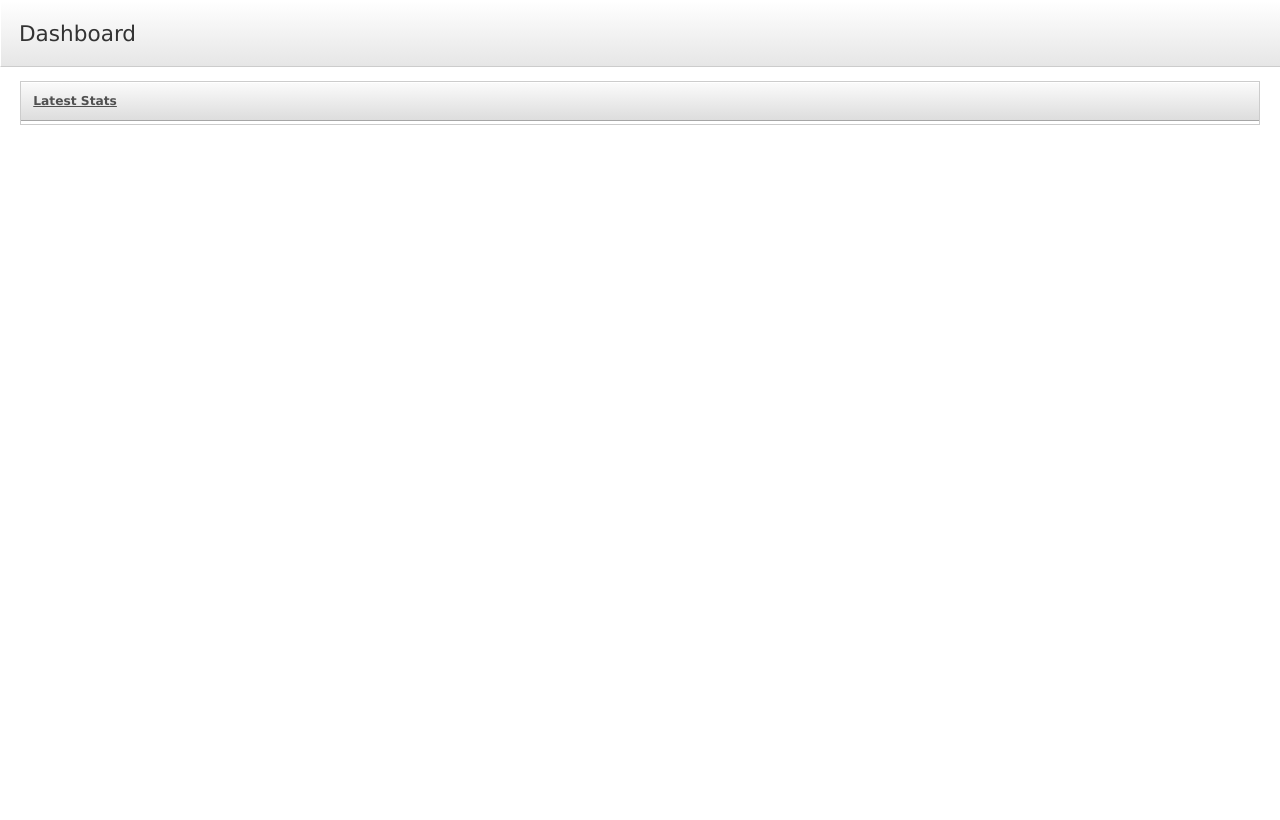
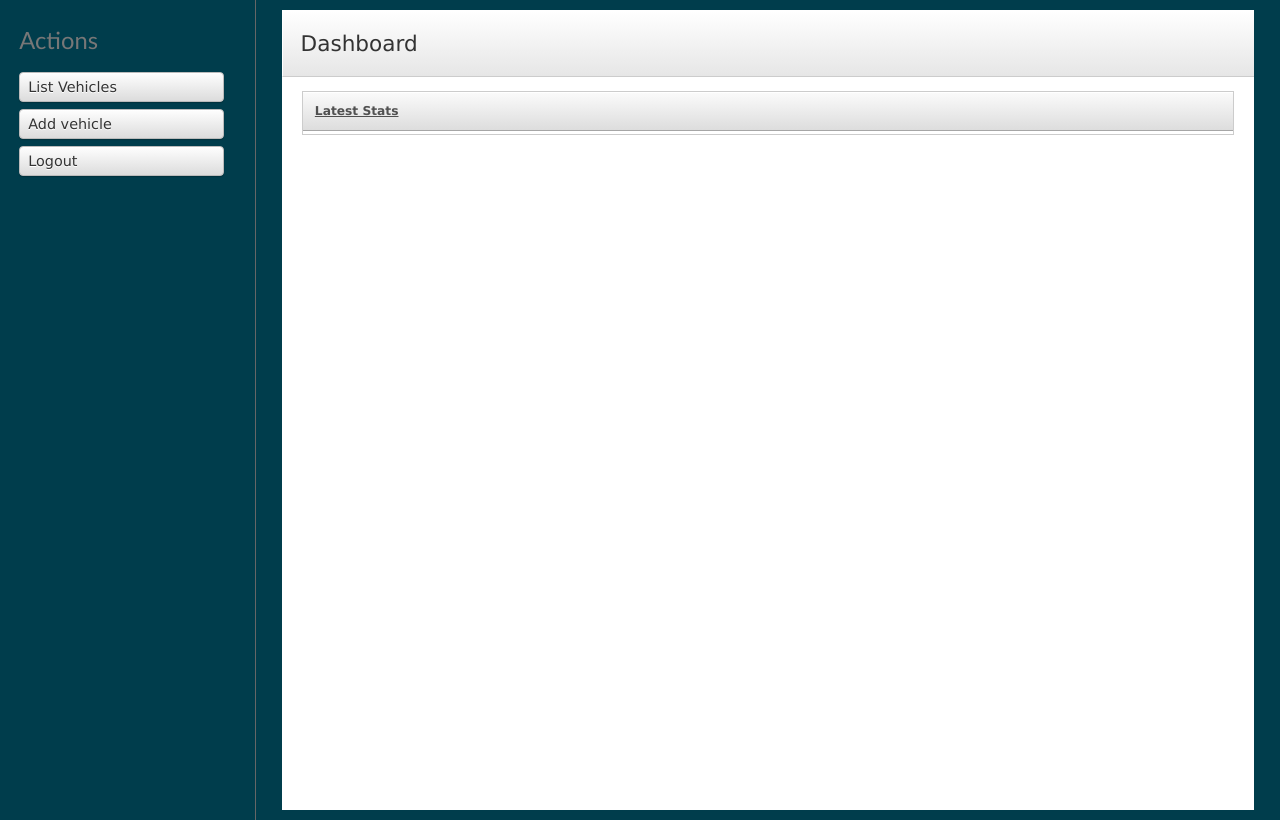
Before and after one commit to gitter-badger/T2MS, a CakePHP app: the page made by app/View/ownerDashboard/index.ctp in a window 1280 px wide. Before the commit the page ends 125 px from the top, so only its background shows below. Run offline with PHP 8.4 and a stand-in for CakePHP, Linux system fonts and the light colour scheme; the template is opened without the code that fills it, so the values that code supplies are empty; some libraries are stand-ins or nearby versions.

Commit message:
Ownder Dashboard

```diff
--- a/app/Controller/AppController.php
+++ b/app/Controller/AppController.php
@@ -39,8 +39,8 @@
             $this->Session->setFlash('You are not logged in');
         }
         else if($this->Session->read('userid')!='admin'){
-          //  $this->Session->setFlash('You are not logged in as an admin');
-          //  $this->redirect('/users/login');
+            $this->Session->setFlash('You are not logged in as an admin');
+            $this->redirect('/users/login');
         }
     }
 }
--- a/app/Controller/OwnerDashboardController.php
+++ b/app/Controller/OwnerDashboardController.php
@@ -113,6 +113,11 @@
 		}
 		return $this->redirect(array('action' => 'listVehicles'));
 	}
+    public function logout() {
+        $this->Session->delete('userid');
+        $this->Session->setFlash('You have been successfully logged out');
+        $this->redirect('/');
+    }
 
 }
 
--- a/app/View/ownerDashboard/add.ctp
+++ b/app/View/ownerDashboard/add.ctp
@@ -14,8 +14,8 @@
 <div class="actions">
 	<h3><?php echo __('Actions'); ?></h3>
 	<ul>
-
-		<li><?php echo $this->Html->link(__('List Vehicles'), array('action' => 'index')); ?></li>
-		<li><?php echo $this->Html->link(__('Search Vehicles'), array('action' => 'search')); ?></li>
+		<li><?php echo $this->Html->link(__('Dashboard'), array('action' => 'index')); ?></li>
+		<li><?php echo $this->Html->link(__('List Vehicles'), array('action' => 'listVehicles')); ?></li>
+		<li><?php echo  $this->Html->link('Logout','/users/logout'); ?> </li>
 	</ul>
 </div>
--- a/app/View/ownerDashboard/edit.ctp
+++ b/app/View/ownerDashboard/edit.ctp
@@ -17,6 +17,8 @@
 	<ul>
 
 		<li><?php echo $this->Form->postLink(__('Delete'), array('action' => 'delete', $this->Form->value('Vehicle.id')), null, __('Are you sure you want to delete # %s?', $this->Form->value('Vehicle.id'))); ?></li>
+		<li><?php echo $this->Html->link(__('Dashboard'), array('action' => 'index')); ?></li>
 		<li><?php echo $this->Html->link(__('List Vehicles'), array('action' => 'listVehicles')); ?></li>
+		<li><?php echo  $this->Html->link('Logout','/users/logout'); ?> </li>
 	</ul>
 </div>
--- a/app/View/ownerDashboard/index.ctp
+++ b/app/View/ownerDashboard/index.ctp
@@ -19,6 +19,7 @@
 
     <link rel="shortcut icon" href="app/webroot/img/cake.icon.png">
 </head>
+<div class="vehicles form">
 
 	<div class="content">
 
@@ -28,6 +29,7 @@
 
 		<div class="container-fluid">
 			<div class="row-fluid">
+
 				<div class="row-fluid">
 
 					<div class="block">
@@ -51,6 +53,16 @@
 			</div>
 		</div>
 	</div>
+</div>
+
+<div class="actions">
+	<h3><?php echo __('Actions'); ?></h3>
+	<ul>
+		<li><?php echo $this->Html->link(__('List Vehicles'), array('action' => 'listVehicles')); ?></li>
+		<li><?php echo $this->Html->link(__('Add vehicle'), array('action' => 'add')); ?></li>
+		<li><?php echo  $this->Html->link('Logout','/users/logout'); ?> </li>
+	</ul>
+</div>
 
 <?php echo $this->Html->script('bootstrap'); ?>
 <script type="text/javascript">
--- a/app/View/ownerDashboard/list_vehicles.ctp
+++ b/app/View/ownerDashboard/list_vehicles.ctp
@@ -36,7 +36,7 @@
 	<h3><?php echo __('Actions'); ?></h3>
 	<ul>
 		<li><?php echo $this->Html->link(__('Dashboard'), array('action' => 'index')); ?></li>
-		<li><?php echo $this->Html->link(__('List Vehicles'), array('action' => 'view')); ?></li>
 		<li><?php echo $this->Html->link(__('New Vehicle'), array('action' => 'add')); ?></li>
+		<li><?php echo  $this->Html->link('Logout','/users/logout'); ?> </li>
 	</ul>
 </div>
--- a/app/View/ownerDashboard/view.ctp
+++ b/app/View/ownerDashboard/view.ctp
@@ -48,6 +48,6 @@
 		<li><?php echo $this->Form->postLink(__('Delete Vehicle'), array('action' => 'delete', $vehicle['Vehicle']['id']), null, __('Are you sure you want to delete # %s?', $vehicle['Vehicle']['id'])); ?> </li>
 		<li><?php echo $this->Html->link(__('List Vehicles'), array('action' => 'index')); ?> </li>
 		<li><?php echo $this->Html->link(__('New Vehicle'), array('action' => 'add')); ?> </li>
-		<li><?php echo $this->Html->link(__('Search Vehicles'), array('action' => 'search')); ?></li>
+		<li><?php echo  $this->Html->link('Logout','/users/logout'); ?> </li>
 	</ul>
 </div>
```
Lines whose indentation alone changed are shown as unchanged.
